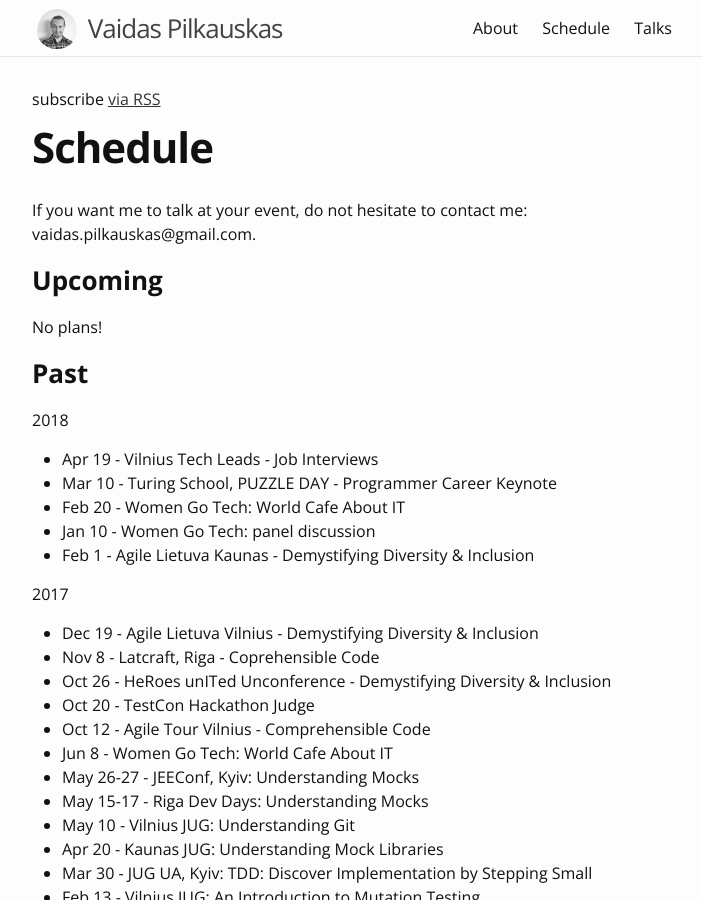
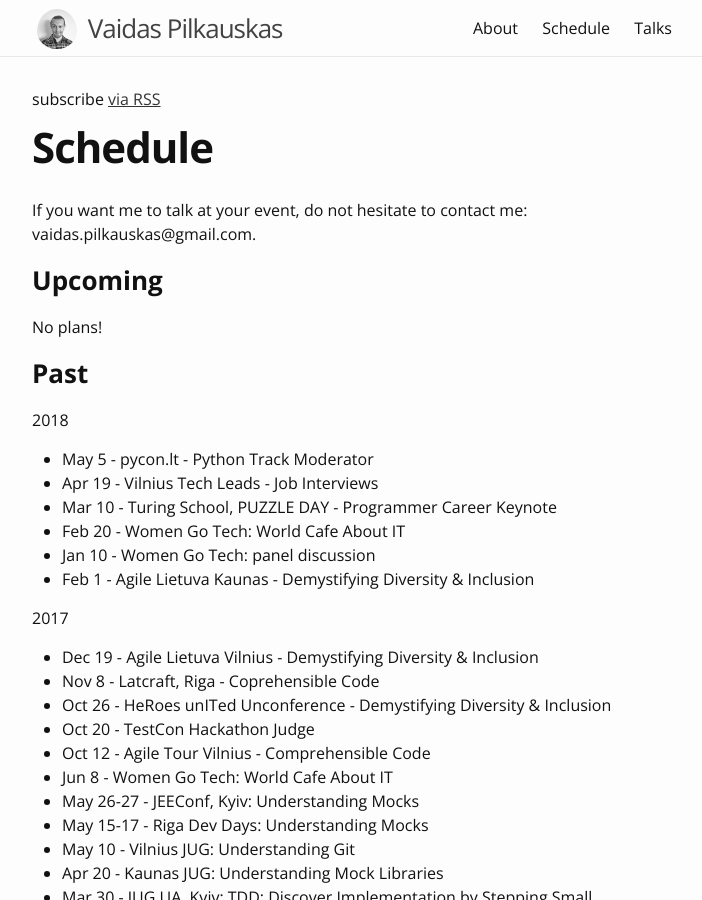
Before and after one commit to liucijus/liucijus.github.io, a Jekyll site: the page built from schedule.md, in a window 1280 px wide and 900 px high. Shown: the whole window, without its empty margins (288-990 px from the left). Built offline with Jekyll 4.4.1, drawn with Linux system fonts in a browser that asks for light colours.

Commit message:
Update schedule

```diff
--- a/schedule.md
+++ b/schedule.md
@@ -11,6 +11,7 @@ If you want me to talk at your event, do not hesitate to contact me: vaidas.pilk
 ### Past
 
 2018
+ * May 5 - pycon.lt - Python Track Moderator
  * Apr 19 - Vilnius Tech Leads - Job Interviews
  * Mar 10 - Turing School, PUZZLE DAY - Programmer Career Keynote
  * Feb 20 - Women Go Tech: World Cafe About IT
```
